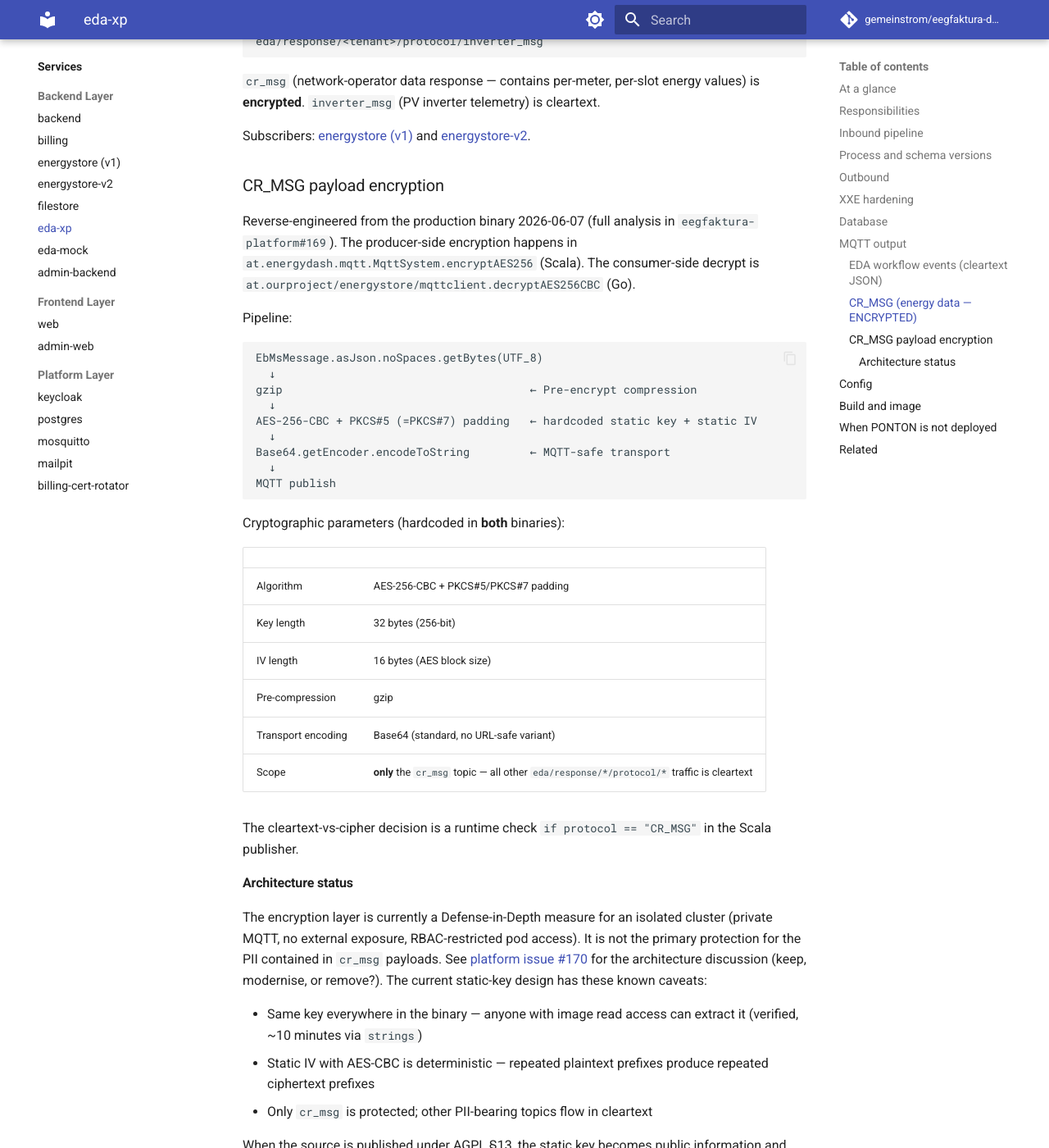
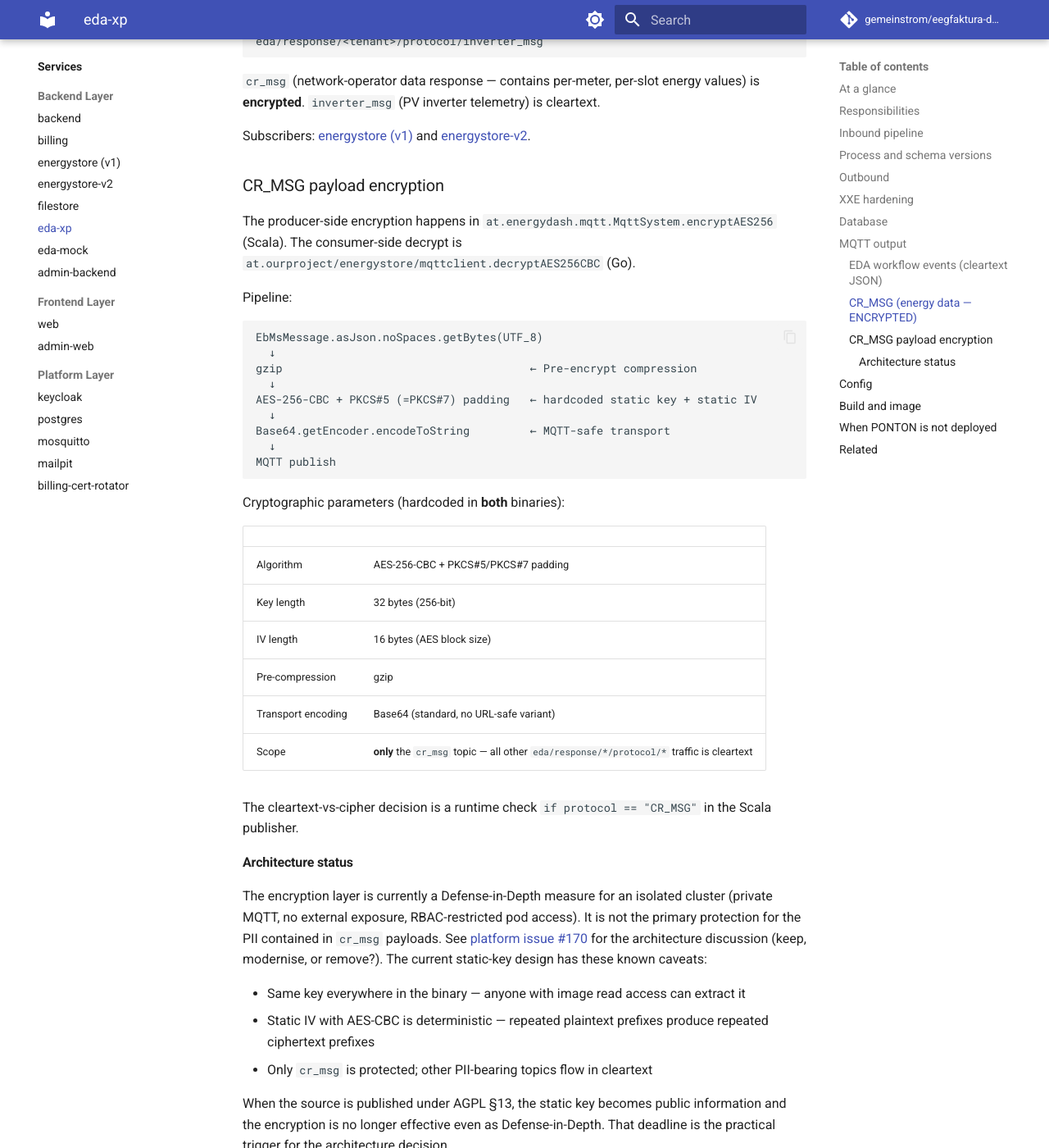
Before and after one commit to eegfaktura/eegfaktura-docs, an MkDocs documentation site: the page built from docs/services/eda-xp.md, in a window 1280 px wide and 1400 px high, scrolled down 3312 px. Shown: the whole window at 82% size. Built offline with MkDocs 1.6.1 and Material for MkDocs 9.7.7, drawn with Linux system fonts in a browser that asks for light colours; comment, search, counter and statistics services are not loaded.

Commit message:
docs(eda-xp): drop RE-attribution from cr_msg crypto section (#6)
Internal context (binary RE date, strings-extraction note, platform issue
backlink) is not relevant for external developers reading the API/protocol
reference. The crypto pipeline description stays — it's what consumers need.

```diff
--- a/docs/services/eda-xp.md
+++ b/docs/services/eda-xp.md
@@ -112,7 +112,7 @@ Subscribers: [energystore (v1)](energystore.md) and [energystore-v2](energystore
 
 ### CR_MSG payload encryption
 
-Reverse-engineered from the production binary 2026-06-07 (full analysis in `eegfaktura-platform#169`). The producer-side encryption happens in `at.energydash.mqtt.MqttSystem.encryptAES256` (Scala). The consumer-side decrypt is `at.ourproject/energystore/mqttclient.decryptAES256CBC` (Go).
+The producer-side encryption happens in `at.energydash.mqtt.MqttSystem.encryptAES256` (Scala). The consumer-side decrypt is `at.ourproject/energystore/mqttclient.decryptAES256CBC` (Go).
 
 Pipeline:
 
@@ -145,7 +145,7 @@ The cleartext-vs-cipher decision is a runtime check `if protocol == "CR_MSG"` in
 
 The encryption layer is currently a Defense-in-Depth measure for an isolated cluster (private MQTT, no external exposure, RBAC-restricted pod access). It is not the primary protection for the PII contained in `cr_msg` payloads. See [platform issue #170](https://github.com/gemeinstrom/eegfaktura-platform/issues/170) for the architecture discussion (keep, modernise, or remove?). The current static-key design has these known caveats:
 
-- Same key everywhere in the binary — anyone with image read access can extract it (verified, ~10 minutes via `strings`)
+- Same key everywhere in the binary — anyone with image read access can extract it
 - Static IV with AES-CBC is deterministic — repeated plaintext prefixes produce repeated ciphertext prefixes
 - Only `cr_msg` is protected; other PII-bearing topics flow in cleartext
 
```
